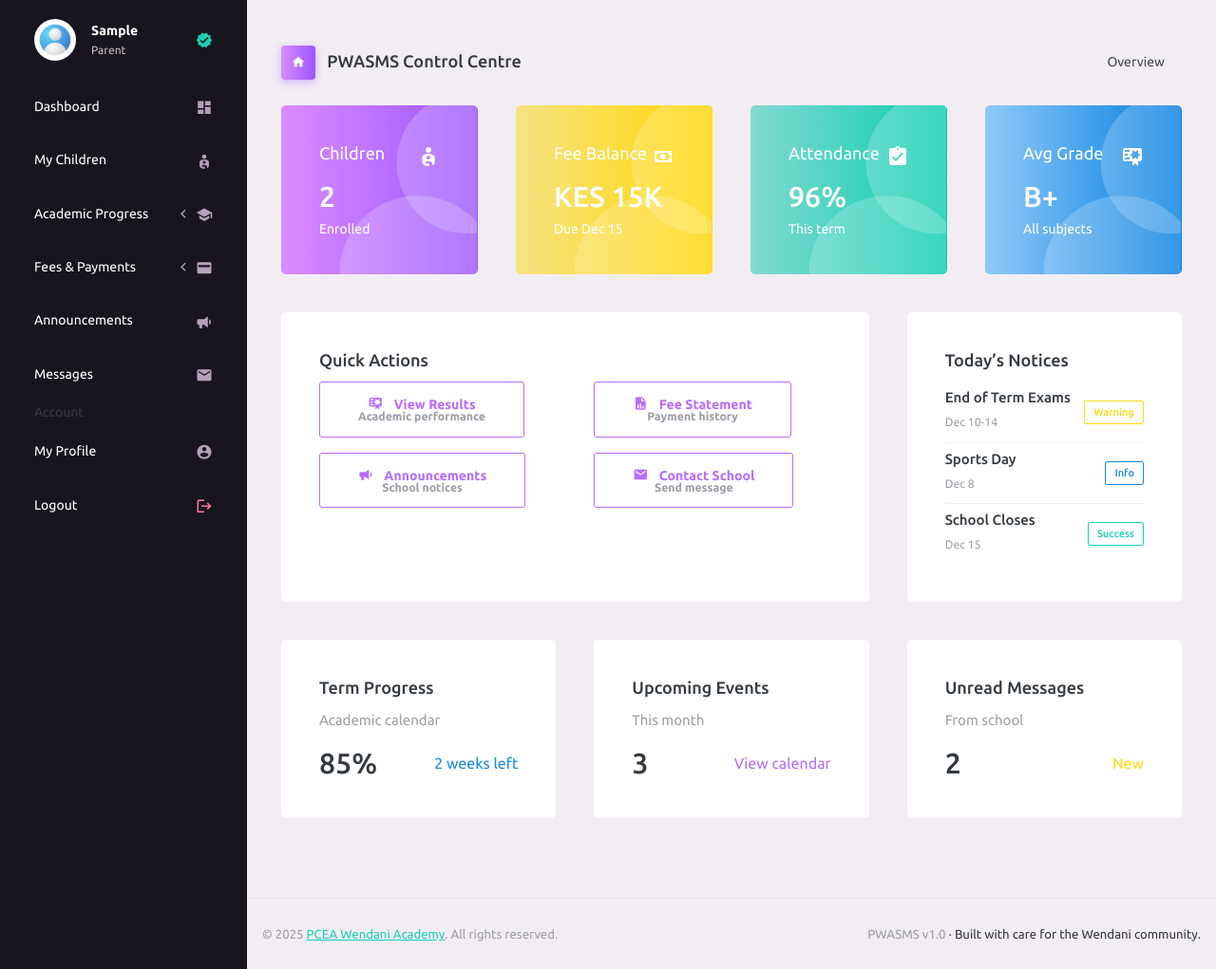
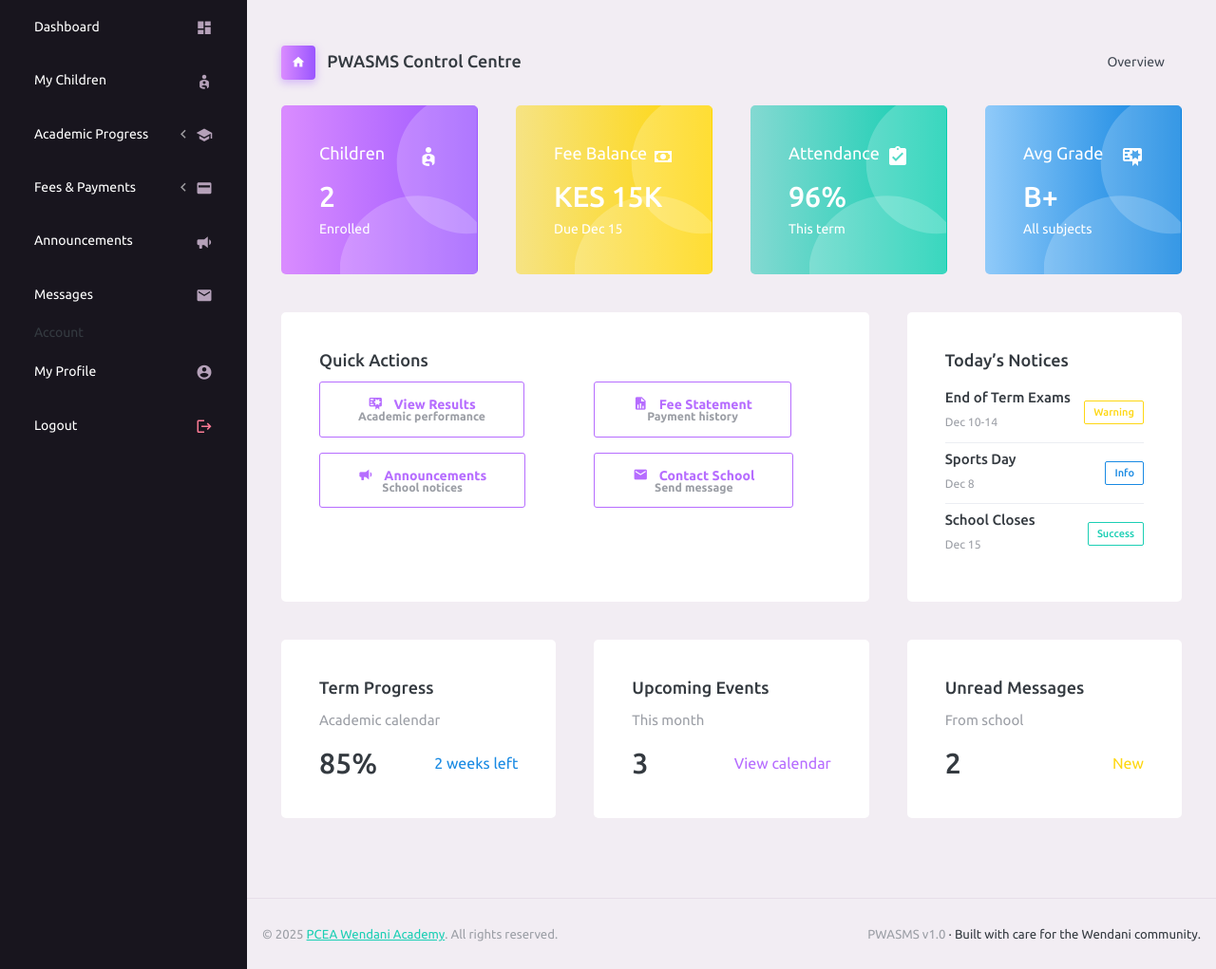
Before and after one commit to AISavvyToday/pcea-wendani, a Django app: page / in a window 1280 px wide. Shown: the part 70-1091 px from the top of the page at 95% size. Run offline with Django 4.2, Linux system fonts and the light colour scheme; the visitor is signed in with stand-in values (Sample User, id 1); some libraries are stand-ins or nearby versions.

Commit message:
Fix templates

```diff
--- a/templates/base/_sidebar.html
+++ b/templates/base/_sidebar.html
@@ -3,29 +3,7 @@
 <nav class="sidebar sidebar-offcanvas" id="sidebar">
   <ul class="nav">
 
-    <!-- User Profile Section -->
-    <li class="nav-item nav-profile">
-      <a href="" class="nav-link">
-        <div class="nav-profile-image">
-          {% if user.is_authenticated and user.profile_picture %}
-            <img src="{{ user.profile_picture.url }}" alt="avatar" />
-          {% else %}
-            <img src="{% static 'assets/images/faces/default-pp.jpeg' %}" alt="avatar" />
-          {% endif %}
-          <span class="login-status online"></span>
-        </div>
-        <div class="nav-profile-text d-flex flex-column">
-          {% if user.is_authenticated %}
-            <span class="font-weight-bold mb-2">{{ user.get_short_name|default:user.email|truncatechars:15 }}</span>
-            <span class="text-secondary text-small">{{ user_role_display|default:"User" }}</span>
-          {% else %}
-            <span class="font-weight-bold mb-2">PCEA Wendani</span>
-            <span class="text-secondary text-small">Academy</span>
-          {% endif %}
-        </div>
-        <i class="mdi mdi-check-decagram text-success nav-profile-badge"></i>
-      </a>
-    </li>
+
 
 
 
```
